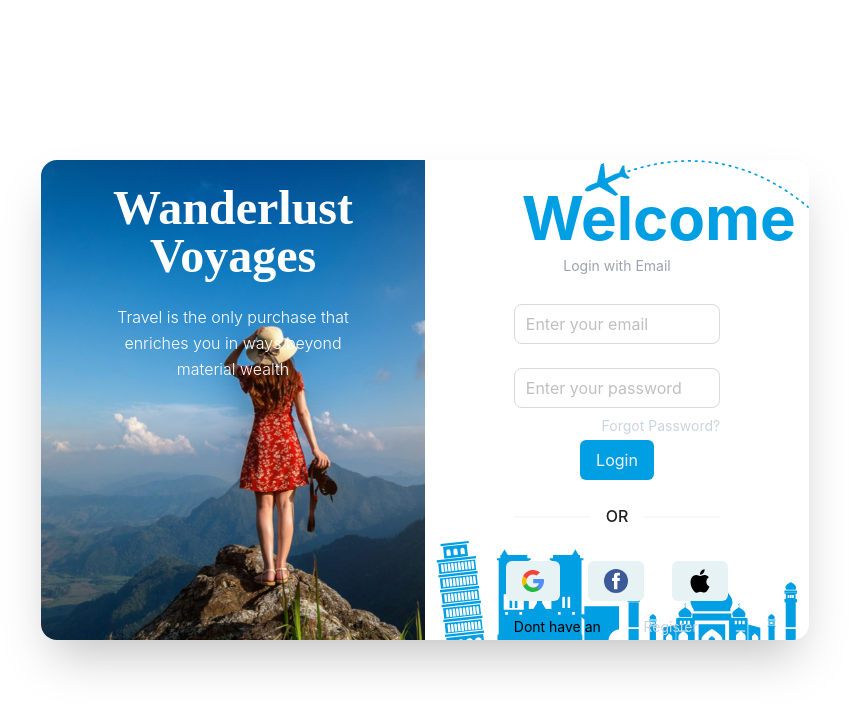
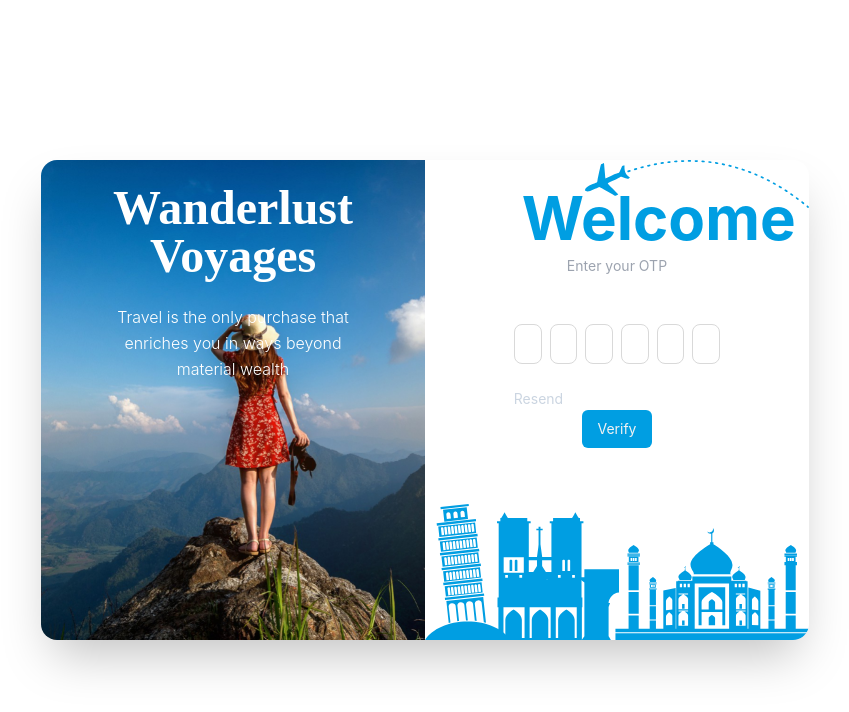
Before and after one commit to Iamvijay17/auth, a React (Create React App) app in the folder frontend/: page / in a window 1280 px wide. Shown: the top 712 px of the page, without its empty margins (215-1064 px from the left). Built offline with nearby package versions, Linux system fonts and the light colour scheme; the HTML template or start-up script is replaced by a standard one.

Commit message:
prod update

```diff
--- a/frontend/src/index.css
+++ b/frontend/src/index.css
@@ -1,20 +1,24 @@
-@tailwind base;
-@tailwind components;
-@tailwind utilities;
-@import url('https://fonts.googleapis.com/css2?family=Inter:ital,opsz,wght@0,14..32,100..900;1,14..32,100..900&display=swap');
-@import url('https://fonts.googleapis.com/css2?family=Dancing+Script:wght@400..700&display=swap');
+@import "tailwindcss/base";
+@import "tailwindcss/components";
+@import "tailwindcss/utilities";
+
+@import url("https://fonts.googleapis.com/css2?family=Inter:ital,opsz,wght@0,14..32,100..900;1,14..32,100..900&display=swap");
+@import url("https://fonts.googleapis.com/css2?family=Dancing+Script:wght@400..700&display=swap");
 
 body {
   margin: 0;
-  font-family: inter, BlinkMacSystemFont, 'Segoe UI', 'Roboto', 'Oxygen',
-    'Ubuntu', 'Cantarell', 'Fira Sans', 'Droid Sans', 'Helvetica Neue',
+  font-family: inter, BlinkMacSystemFont, "Segoe UI", "Roboto", "Oxygen",
+    "Ubuntu", "Cantarell", "Fira Sans", "Droid Sans", "Helvetica Neue",
     sans-serif;
   -webkit-font-smoothing: antialiased;
   -moz-osx-font-smoothing: grayscale;
-
 }
 
 code {
-  font-family: source-code-pro, Menlo, Monaco, Consolas, 'Courier New',
+  font-family: source-code-pro, Menlo, Monaco, Consolas, "Courier New",
     monospace;
 }
+
+.tailwind-override .ant-btn {
+  all: unset; /* Reset Ant Design styles */
+}
--- a/frontend/src/pages/account/signup/index.js
+++ b/frontend/src/pages/account/signup/index.js
@@ -13,7 +13,7 @@ import { Form } from "antd";
 const Signup = () => {
   const [form] = Form.useForm();
   const [isLoading, setIsLoading] = useState(false);
-  const [showFrom, setShowFrom] = useState('signin');
+  const [showFrom, setShowFrom] = useState('otp');
 
   const handleCreateFinish = (values) => {
     setIsLoading(true);
--- a/frontend/src/pages/account/signup/otpForm.js
+++ b/frontend/src/pages/account/signup/otpForm.js
@@ -1,17 +1,12 @@
-import { Form } from "antd";
-import React, { useState } from "react";
+import { Form, Input } from "antd";
+import React from "react";
+const {OTP} = Input;
+const OtpForm = ({handleFinish, form}) => {
 
-const OtpForm = ({handleFinish, form}) => {
-  const [otp, setOtp] = useState('');
 
-  const handleChange = (newValue) => {
-    setOtp(newValue);
+  const handleSubmit = (values) => {
+    handleFinish(values);
   };
-
-  const handleSubmit = () => {
-    handleFinish(otp);
-  };
-  console.log(handleChange);
   return (
     <div className="flex flex-col w-[60%]">
       <Form
@@ -19,18 +14,40 @@ const OtpForm = ({handleFinish, form}) => {
         initialValues={{
           remember: true
         }}
-        onFinish={handleFinish}
+        onFinish={handleSubmit}
         // onFinishFailed={onFinishFailed}
         autoComplete="off"
       >
         <h1 className="text-center p-2 text-6xl font-bold text-primary-color font-inter">Welcome</h1>
         <h6 className="text-center text-gray-400 text-sm">Enter your OTP</h6>
-        <div className="py-7">
-          {/* <MuiOtpInput value={otp} onChange={handleChange} /> */}
+        <div className="pt-[3rem]">
+          <Form
+            name="basic"
+            onFinish={handleSubmit}
+            autoComplete="off"
+          >
+            <Form.Item
+              name="otp"
+              rules={[
+                {
+                  required: true,
+                  message: 'Please enter your OTP!'
+                }
+              ]}
+            >
+              <OTP name="otp" length={6} size="large" className="text-error-color"/>
+            </Form.Item>
+          </Form>
         </div>
 
-        <div className="flex justify-center py-2">
-          <button className="bg-primary-color text-secondary-color px-4 py-2 rounded-md hover:opacity-90 active:opacity-70" onClick={handleSubmit}>Verify</button>
+
+
+        <a href="#f" className=" text-slate-300 text-sm m-[-1rem] ml-auto hover:text-primary-color" disabled onClick={() => {}}>
+          Resend
+        </a>
+
+        <div className="flex justify-center">
+          <button disabled className="bg-primary-color text-secondary-color px-4 py-2 rounded-md hover:opacity-90 active:opacity-70" onClick={()=> form.submit()}>Verify</button>
         </div>
       </Form>
     </div>
--- a/frontend/tailwind.config.js
+++ b/frontend/tailwind.config.js
@@ -1,5 +1,6 @@
 /** @type {import('tailwindcss').Config} */
 module.exports = {
+  important: true,
   content: ["./src/**/*.{js,jsx,ts,tsx}"],
   theme: {
     extend: {
@@ -10,14 +11,14 @@ module.exports = {
         "text-color": "#333333",
         "error-color": "#EA4335",
         "success-color": "#34A853",
-        "warning-color": "#FBBC04",
+        "warning-color": "#FBBC04"
       },
       fontFamily: {
         poppins: ["Poppins", "sans-serif"],
         inter: ["Inter", "sans-serif"],
-        dancingScript: ["Dancing Script", "cursive"],
-      },
-    },
+        dancingScript: ["Dancing Script", "cursive"]
+      }
+    }
   },
-  plugins: [],
+  plugins: []
 };
```
